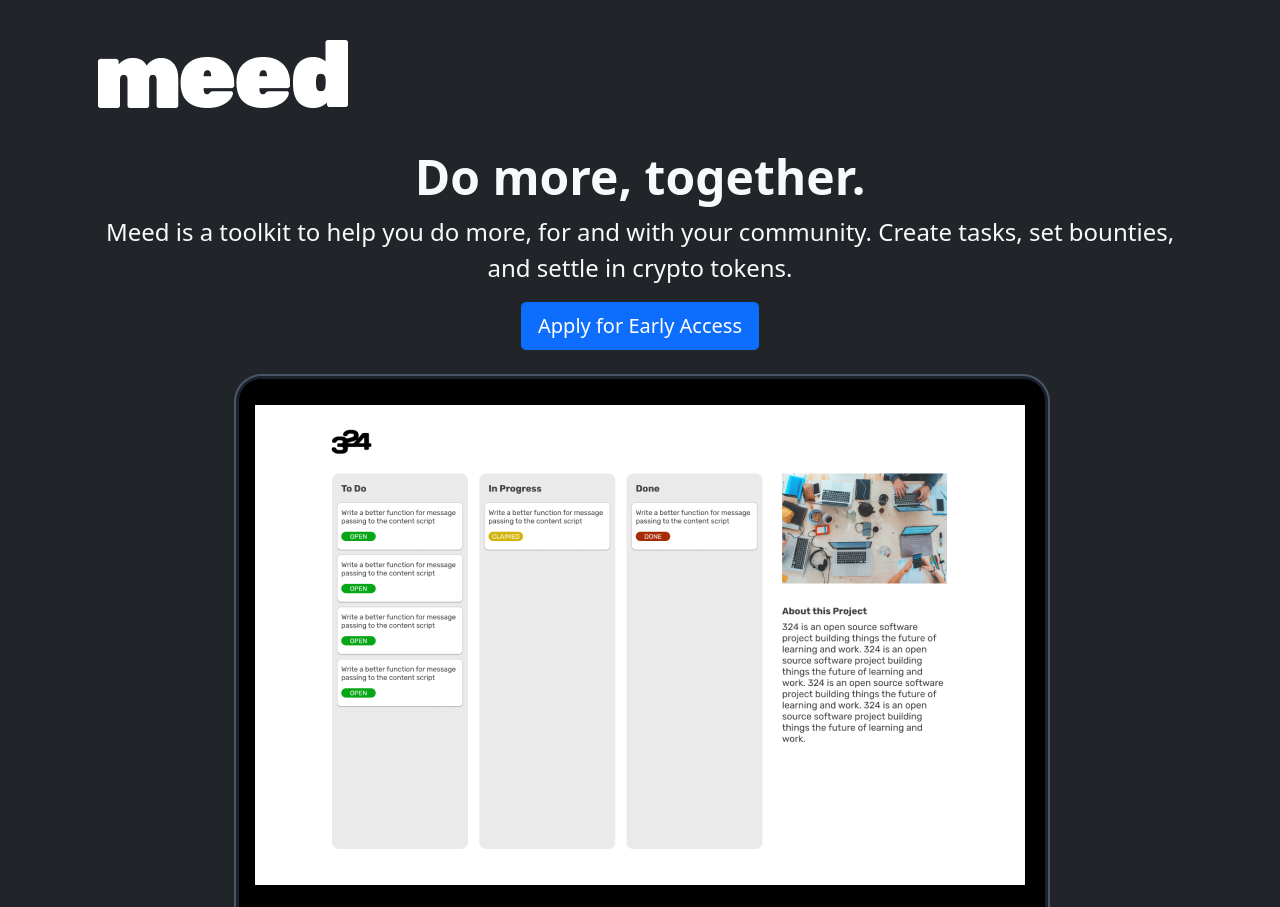
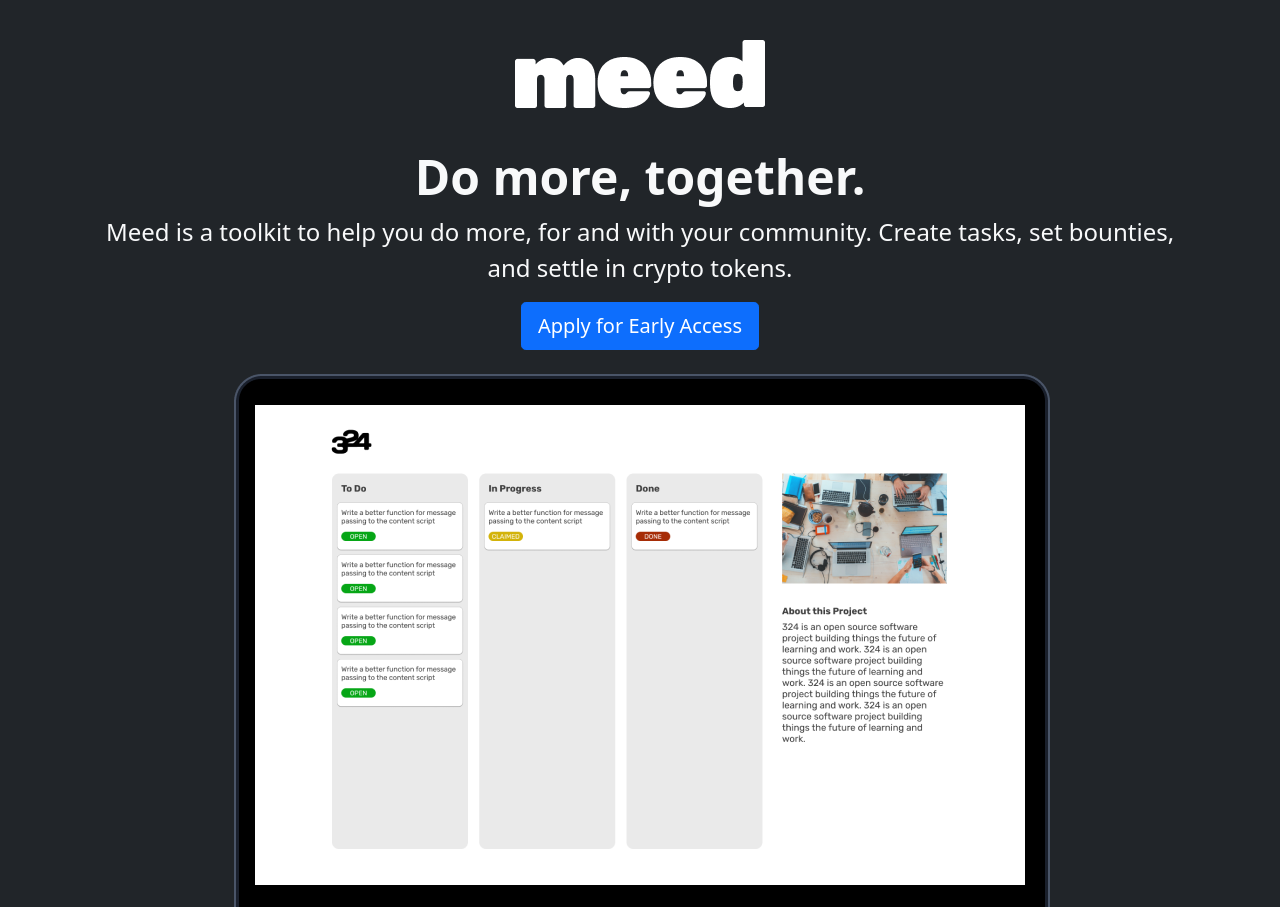
Before and after one commit to tarunsachdeva/meed.cc, a plain HTML site: page index.html in a window 1280 px wide. Shown: the top 907 px of the page. Drawn offline with nearby package versions, Linux system fonts and the light colour scheme.

Commit message:
fixed alignment issue for logo image

```diff
--- a/index.html
+++ b/index.html
@@ -19,7 +19,7 @@
         <div class="container py-4">
 
             <!-- Navigation -->
-            <nav class="navbar navbar-light mb-4 p-3">
+            <nav class="navbar navbar-light mb-4 p-3 justify-content-md-center">
                     <ul class="nav navbar-nav navbar-logo">
                         <li class="nav-item">
                             <a href="/" class="d-flex align-items-center text-dark text-decoration-none">
```
Lines whose indentation alone changed are shown as unchanged.
